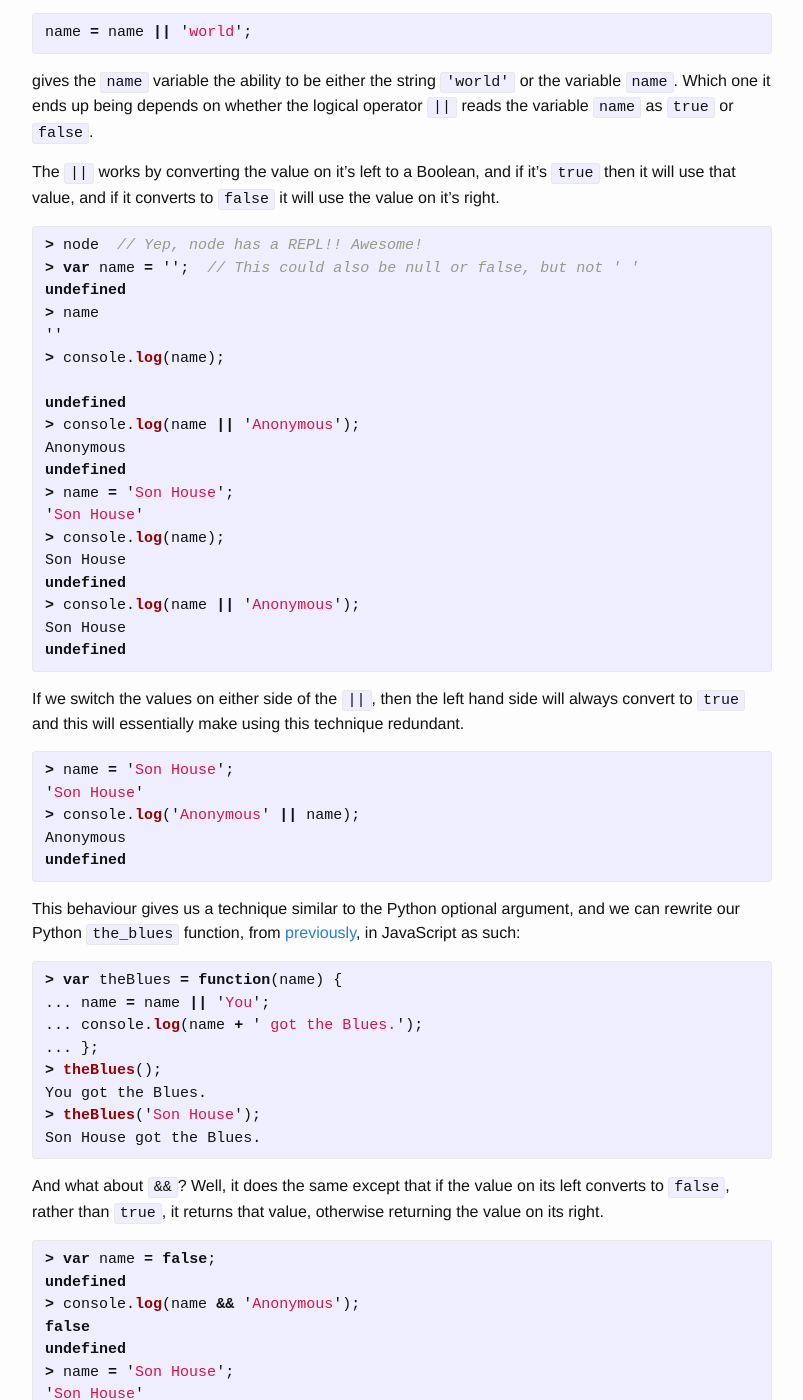
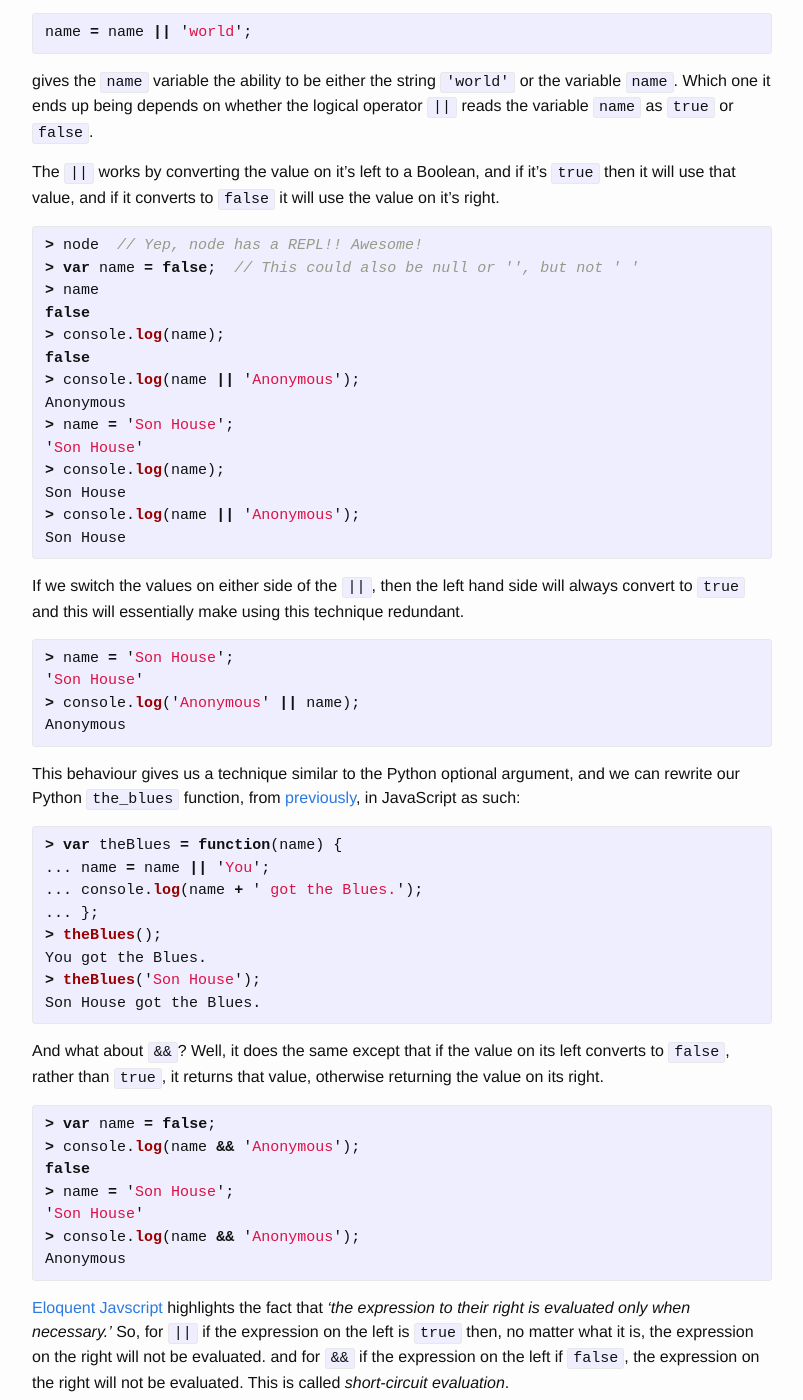
Before and after one commit to robphoenix/bordeltabernacle.github.io, a Jekyll site: the page built from _posts/2015-08-24-logical-short-circuit.md, in a window 1280 px wide and 1400 px high, scrolled down 289 px. Shown: the whole window, without its empty margins (238-1041 px from the left). Built offline with Jekyll 4.4.1, drawn with Linux system fonts in a browser that asks for light colours.

Commit message:
removed  from logical-short-circuit as they were unneccessary and distracting

```diff
--- a/_posts/2015-08-24-logical-short-circuit.md
+++ b/_posts/2015-08-24-logical-short-circuit.md
@@ -17,24 +17,19 @@ The `||` works by converting the value on it's left to a Boolean, and if it's `t
 
 {% highlight javascript %}
 > node  // Yep, node has a REPL!! Awesome!
-> var name = '';  // This could also be null or false, but not ' '
-undefined
+> var name = false;  // This could also be null or '', but not ' '
 > name
-''
+false
 > console.log(name);
-
-undefined
+false
 > console.log(name || 'Anonymous');
 Anonymous
-undefined
 > name = 'Son House';
 'Son House'
 > console.log(name);
 Son House
-undefined
 > console.log(name || 'Anonymous');
 Son House
-undefined
 {% endhighlight %}
 
 If we switch the values on either side of the `||`, then the left hand side will always convert to `true` and this will essentially make using this technique redundant.
@@ -43,7 +38,6 @@ If we switch the values on either side of the `||`, then the left hand side will
 'Son House'
 > console.log('Anonymous' || name);
 Anonymous
-undefined
 {% endhighlight %}
 
 This behaviour gives us a technique similar to the Python optional argument, and we can rewrite our Python `the_blues` function, from [previously][twoPost], in JavaScript as such:
@@ -61,15 +55,12 @@ Son House got the Blues.
 And what about `&&`?  Well, it does the same except that if the value on its left converts to `false`, rather than `true`, it returns that value, otherwise returning the value on its right.
 {% highlight javascript %}
 > var name = false;
-undefined
 > console.log(name && 'Anonymous');
 false
-undefined
 > name = 'Son House';
 'Son House'
 > console.log(name && 'Anonymous');
 Anonymous
-undefined
 {% endhighlight %}
 
 [Eloquent Javscript][ej] highlights the fact that *'the expression to their right is evaluated only when necessary.'* So, for `||` if the expression on the left is `true` then, no matter what it is, the expression on the right will not be evaluated.  and for `&&` if the expression on the left if `false`, the expression on the right will not be evaluated. This is called *short-circuit evaluation*.
```
